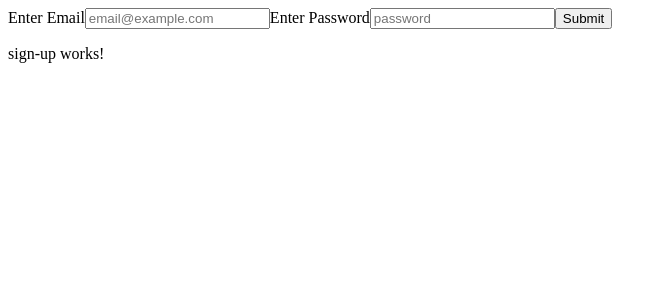
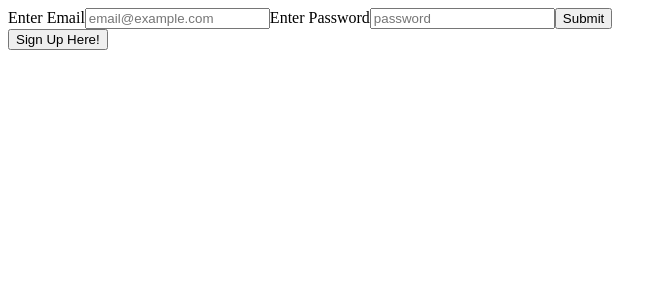
Before and after one commit to rc-devs/baby_chart_fe, an Angular app in the folder baby_chart_fe/: page / in a window 1280 px wide. Shown: the top 300 px of the page, without its empty margins (0-667 px from the left). Built offline with nearby package versions, Linux system fonts and the light colour scheme.

Commit message:
toggle signup component on click

```diff
--- a/baby_chart_fe/src/app/app.component.html
+++ b/baby_chart_fe/src/app/app.component.html
@@ -1,6 +1,11 @@
 @if(!authService.isLoggedIn()){
   <app-login></app-login>
-  <app-sign-up></app-sign-up>
+  <button (click)="toggleSignup()">Sign Up Here!</button>
+    @if(displaySignup()){
+      <app-sign-up></app-sign-up>
+    } @else {
+
+    }
 } @else {
   <router-outlet></router-outlet>
 }
--- a/baby_chart_fe/src/app/app.component.ts
+++ b/baby_chart_fe/src/app/app.component.ts
@@ -1,4 +1,4 @@
-import { Component } from '@angular/core';
+import { Component, signal } from '@angular/core';
 import { RouterModule, RouterOutlet } from '@angular/router';
 import { LoginComponent } from './core/login/login.component';
 import { AuthenticationService } from '../shared/services/authentication.service';
@@ -14,4 +14,10 @@ export class AppComponent {
   title = 'baby_chart_fe';
 
   constructor(public authService: AuthenticationService){}
+
+  displaySignup = signal<boolean>(false);
+
+  toggleSignup(){
+    this.displaySignup.set(!this.displaySignup())
+  }
 }
```
